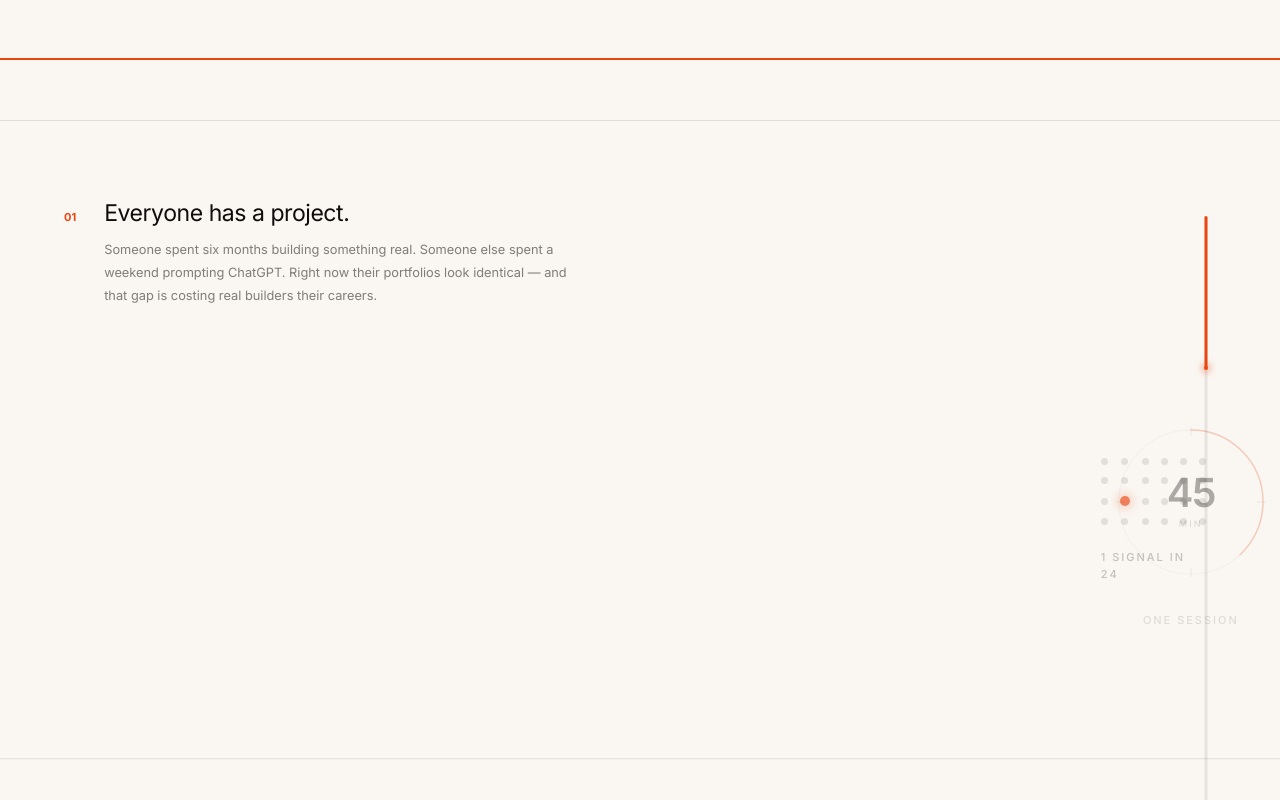
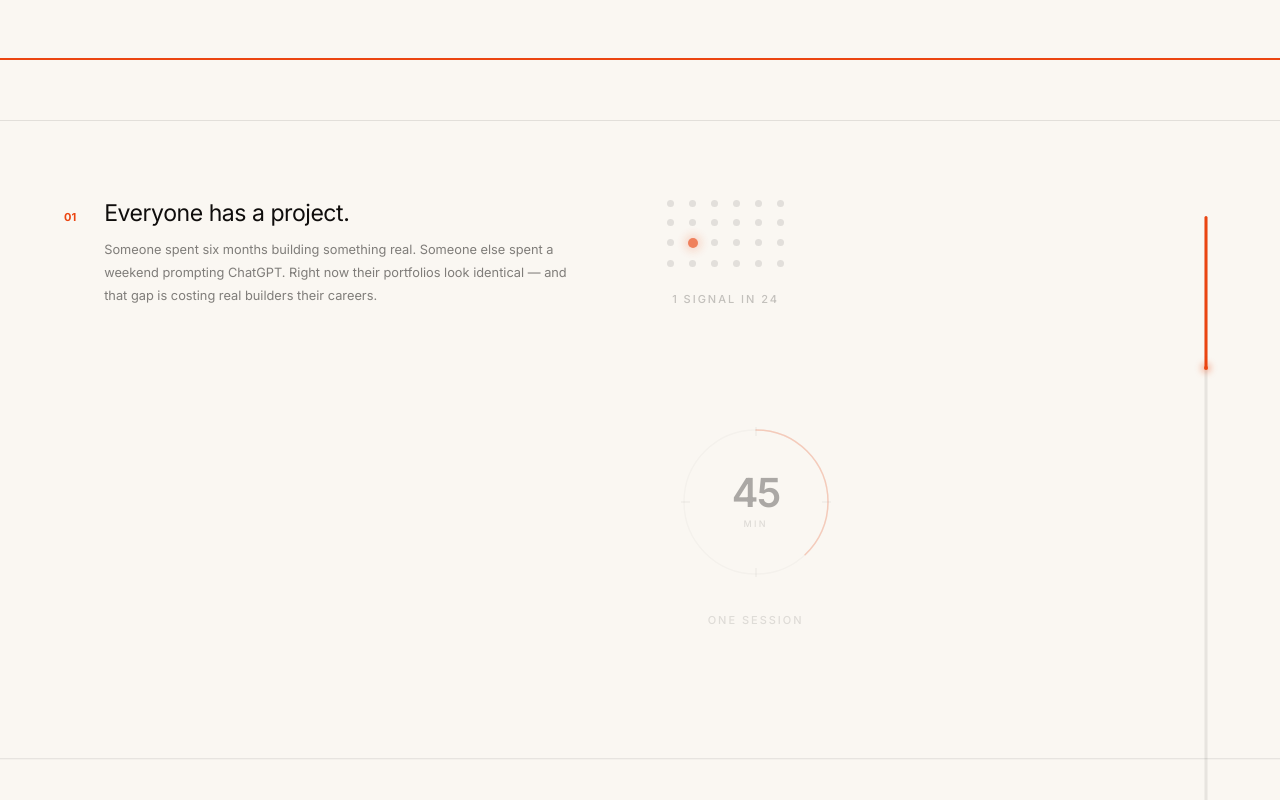
Before and after one commit to orcred-org/frontend, a Next.js app: page / in a window 1280 px wide. Shown: the part 740-1540 px from the top of the page. Built offline with nearby package versions, Linux system fonts and the light colour scheme.

Commit message:
Standard: align visuals to their panel thirds; Hero: remove pricing from stats

```diff
--- a/components/HeroSection.tsx
+++ b/components/HeroSection.tsx
@@ -121,7 +121,6 @@ export default function HeroSection({ onApply: _ }: HeroProps) {
             { value: "40–60%", label: "Pass rate" },
             { value: "45 min",  label: "Live review" },
             { value: "24 hrs",  label: "Turnaround" },
-            { value: "₹2,000",  label: "Per attempt" },
           ].map((s, i, arr) => (
             <div key={i} style={{ display: "flex", alignItems: "center" }}>
               <div style={{ paddingRight: 20 }}>
--- a/components/PlatformSection.tsx
+++ b/components/PlatformSection.tsx
@@ -177,12 +177,27 @@ export default function PlatformSection() {
           <Panel panel={panels[2]} />
         </motion.div>
 
-        {/* Cross-fading visuals — right half, centered */}
-        <div className="hidden lg:flex" style={{ position: "absolute", right: "clamp(100px, 14vw, 240px)", top: 0, height: "100%", alignItems: "center", pointerEvents: "none" }}>
-          <motion.div style={{ opacity: vis1Opacity, position: "absolute" }}><SignalGrid /></motion.div>
-          <motion.div style={{ opacity: vis2Opacity, position: "absolute" }}><ClockVisual /></motion.div>
-          <motion.div style={{ opacity: vis3Opacity, position: "absolute" }}><ScoreVisual /></motion.div>
-        </div>
+        {/* Visuals — each aligned to its panel's vertical third */}
+        <motion.div className="hidden lg:flex" style={{
+          position: "absolute", left: "52%", top: 0, height: "33.33vh",
+          alignItems: "center", pointerEvents: "none", opacity: vis1Opacity,
+        }}>
+          <SignalGrid />
+        </motion.div>
+
+        <motion.div className="hidden lg:flex" style={{
+          position: "absolute", left: "52%", top: "33.33vh", height: "33.33vh",
+          alignItems: "center", pointerEvents: "none", opacity: vis2Opacity,
+        }}>
+          <ClockVisual />
+        </motion.div>
+
+        <motion.div className="hidden lg:flex" style={{
+          position: "absolute", left: "52%", top: "66.67vh", height: "33.33vh",
+          alignItems: "center", pointerEvents: "none", opacity: vis3Opacity,
+        }}>
+          <ScoreVisual />
+        </motion.div>
 
         {/* Timeline */}
         <TimelineSidebar progress={progress} />
```
